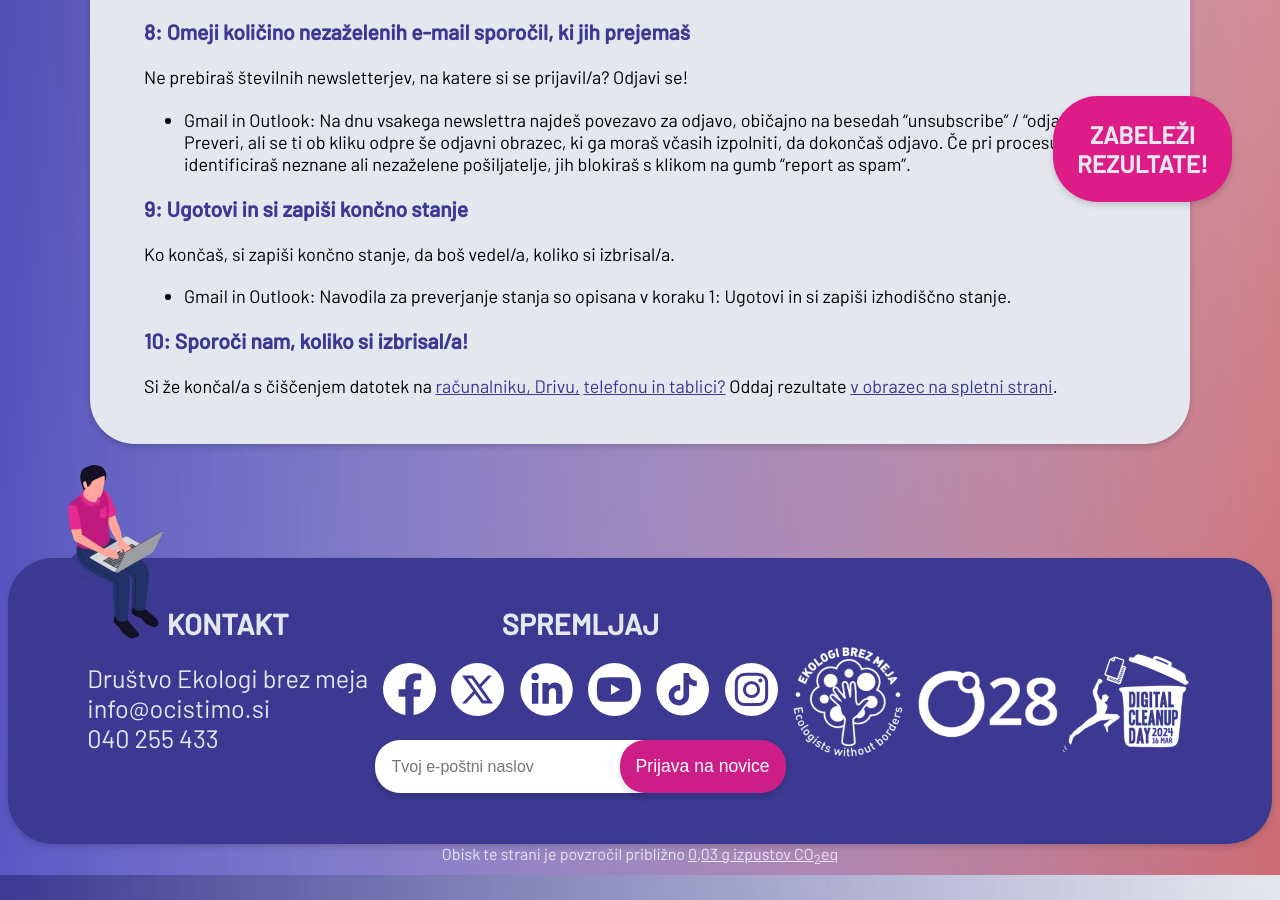
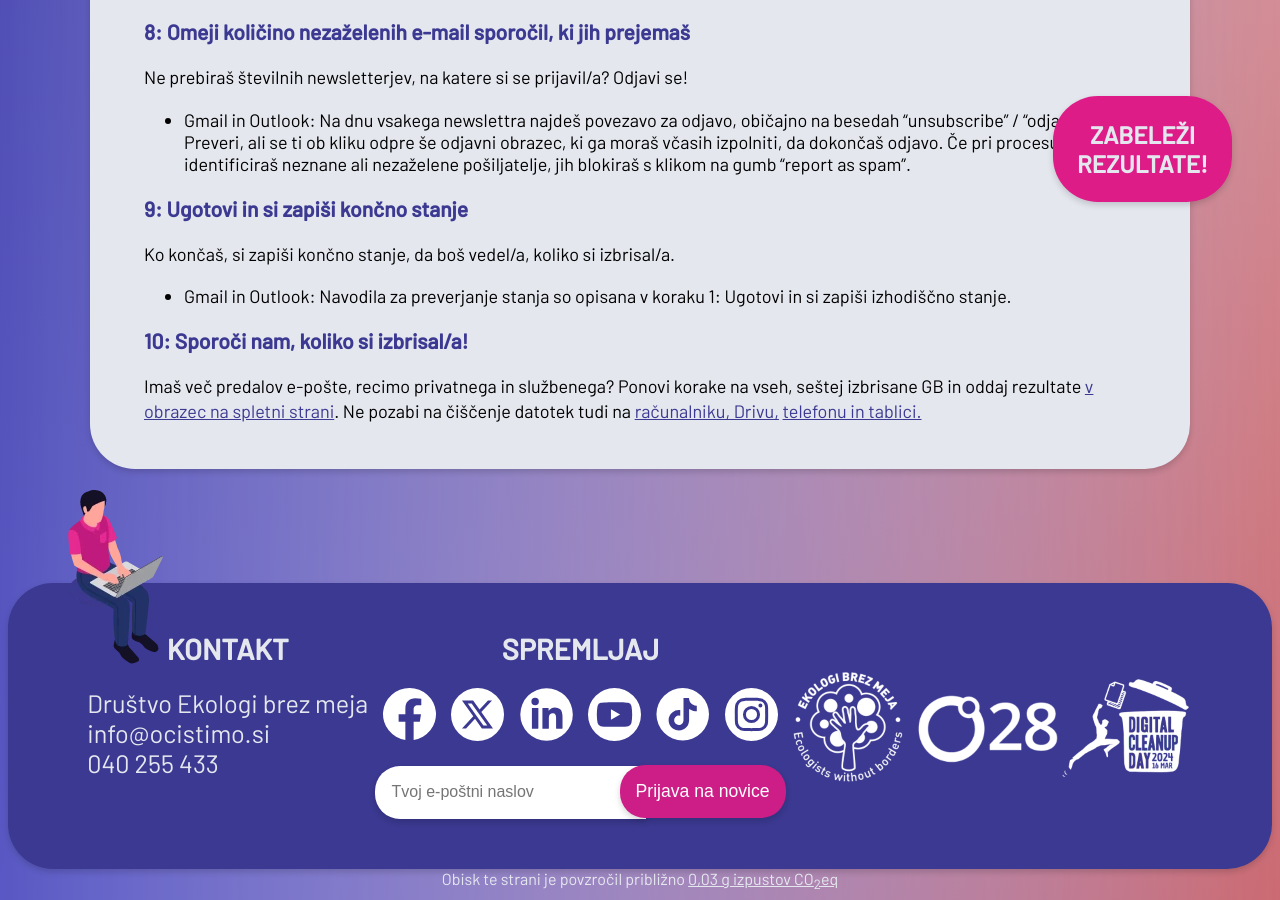
Before and after one commit to ewba/dcd-si, a Jekyll site: the page built from eposta.md, in a window 1280 px wide and 900 px high, scrolled down 2284 px. Built offline with Jekyll 4.4.1, drawn with Linux system fonts in a browser that asks for light colours.

Commit message:
Update eposta.md

```diff
--- a/eposta.md
+++ b/eposta.md
@@ -56,4 +56,5 @@
 - Gmail in Outlook: Navodila za preverjanje stanja so opisana v koraku 1: Ugotovi in si zapiši izhodiščno stanje.
 
 ### 10: Sporoči nam, koliko si izbrisal/a!
-Si že končal/a s čiščenjem datotek na <a href="datoteke.html" target="_blank" rel="noopener">računalniku, Drivu,</a> <a href="telefon.html" target="_blank" rel="noopener">telefonu in tablici?</a> Oddaj rezultate [v obrazec na spletni strani]({{ site.submitURL }}).
+Imaš več predalov e-pošte, recimo privatnega in službenega? Ponovi korake na vseh, seštej izbrisane GB in oddaj rezultate [v obrazec na spletni strani]({{ site.submitURL }}).
+Ne pozabi na čiščenje datotek tudi na <a href="datoteke.html" target="_blank" rel="noopener">računalniku, Drivu,</a> <a href="telefon.html" target="_blank" rel="noopener">telefonu in tablici.</a>
```
